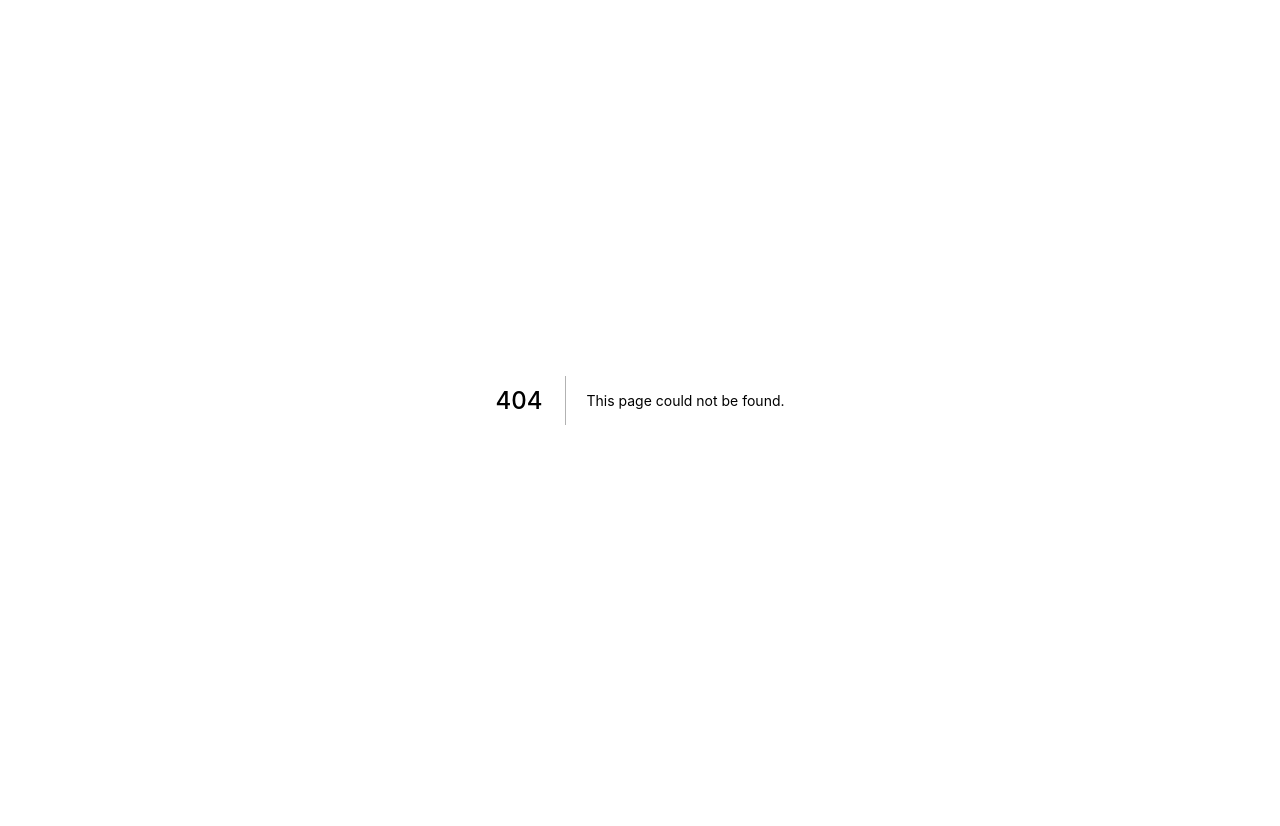
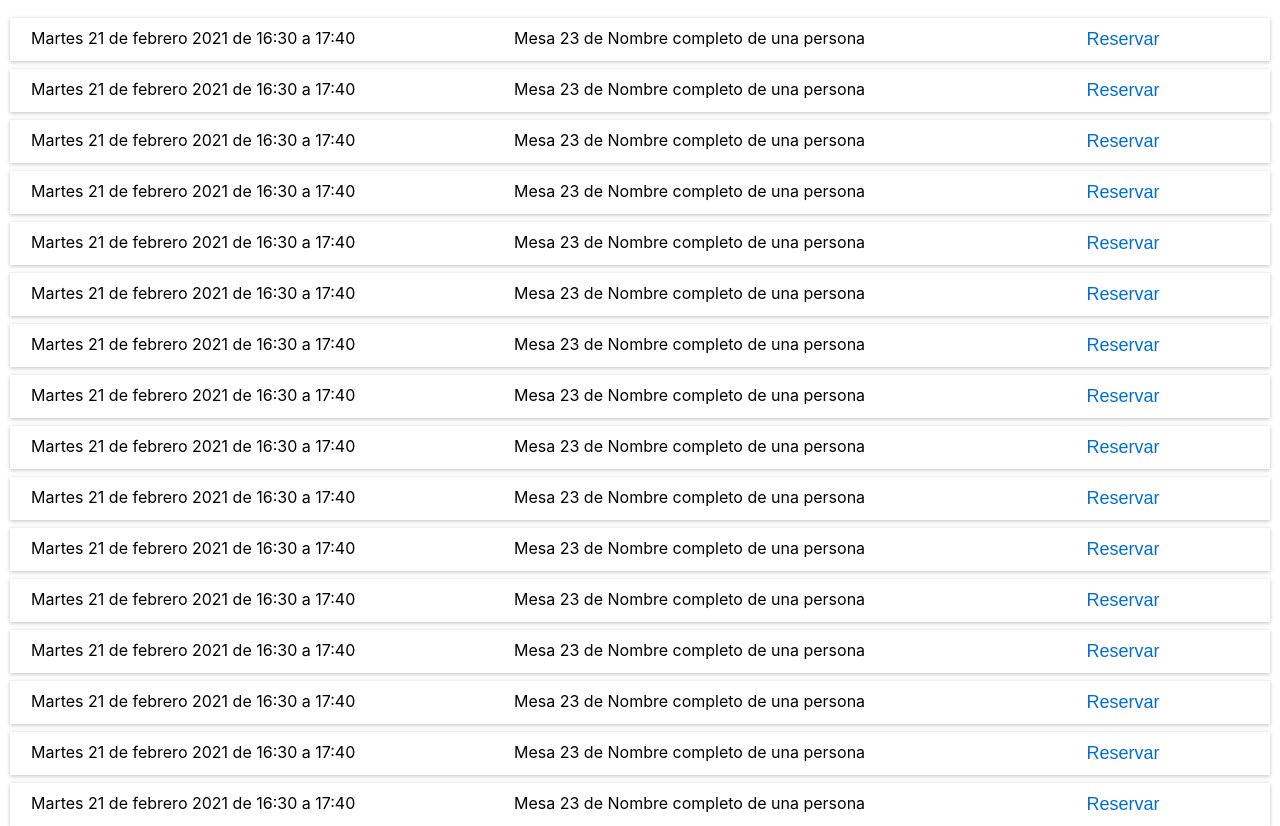
Before and after one commit to moctezumadaniel/tuservicio, a Next.js app: page /Customer_profile_template/BookingTab in a window 1280 px wide. Before the commit this address had no page. Before the commit the page ends 800 px from the top, so only its background shows below. Built offline with nearby package versions, Linux system fonts and the light colour scheme.

Commit message:
booking tab and item with inital styles

```diff
--- /dev/null
+++ b/pages/Customer_profile_template/BookingItem.js
@@ -0,0 +1,16 @@
+import styles from '../../styles/CustomerProfileTemplate.module.css'
+
+function BookingItem (){
+    const schedule = "Martes 21 de febrero 2021 de 16:30 a 17:40";
+    const description = "Mesa 23 de Nombre completo de una persona";
+    const bookingButton = "Reservar"
+
+    return (
+        <div className={styles.BookingItemContainer}>
+            <div className={styles.ItemSchedule}>{schedule}</div>
+            <div className={styles.ItemDescription}>{description}</div>
+            <button className={styles.BookingButton}>{bookingButton}</button>
+        </div>
+    )
+}
+export default BookingItem
--- /dev/null
+++ b/pages/Customer_profile_template/BookingTab.js
@@ -0,0 +1,27 @@
+import styles from '../../styles/CustomerProfileTemplate.module.css'
+
+import BookingItem from './BookingItem'
+
+function BookingTab (){
+    return(
+        <div className={styles.BookingMainContainer}>
+            <BookingItem/>
+            <BookingItem/>
+            <BookingItem/>
+            <BookingItem/>
+            <BookingItem/>
+            <BookingItem/>
+            <BookingItem/>
+            <BookingItem/>
+            <BookingItem/>
+            <BookingItem/>
+            <BookingItem/>
+            <BookingItem/>
+            <BookingItem/>
+            <BookingItem/>
+            <BookingItem/>
+            <BookingItem/>
+        </div>
+    )
+}
+export default BookingTab
--- a/pages/Customer_profile_template/index.js
+++ b/pages/Customer_profile_template/index.js
@@ -3,6 +3,7 @@ import MoreInformation from './MoreInformation'
 import TabButtons from './TabButtons'
 import ServicesTab from './ServicesTab'
 import ReviewsTab from './ReviewsTab'
+import BookingTab from './BookingTab'
 function CustomerProfileTemplate (){
     return(
         <div>
@@ -10,7 +11,9 @@ function CustomerProfileTemplate (){
             <MoreInformation/>
             <TabButtons/>
             {/*<ServicesTab/>*/}
-            <ReviewsTab/>
+            {/*<ReviewsTab/>*/}
+            <BookingTab/>
+
         </div>
     )
 }
--- a/styles/CustomerProfileTemplate.module.css
+++ b/styles/CustomerProfileTemplate.module.css
@@ -131,7 +131,7 @@
     width: 65%;
 }
 
-/*REVIEW CONTAINER AND ITEMS*/
+/*REVIEWS CONTAINER AND ITEMS*/
 .ReviewsMainContainer{
     display: flex;
     flex-wrap: wrap;
@@ -148,7 +148,7 @@
     padding: 10px;
     border-radius: 10px;
     margin: 10px;
-    box-shadow: 0px 1px 2px rgba(0, 0, 0, 0.25);;
+    box-shadow: 0px 1px 2px rgba(0, 0, 0, 0.25);
 }
 
 .MainReviewContainer{
@@ -158,3 +158,44 @@
     margin-bottom: 5px;
     font-weight: bold;
 }
+
+/*BOOKING CONTAINER AND ITEMS*/
+
+.BookingMainContainer{
+    margin-top: 10px;
+    width: 100vw;
+    display: flex;
+    flex-direction: column;
+    justify-content: space-around;
+}
+
+.BookingItemContainer{
+    padding-top: 10px;
+    padding-bottom: 10px;
+    display: flex;
+    flex-direction: row;
+    justify-content: space-around;
+    margin-top: 8px;
+    margin-left: 10px;
+    margin-right: 10px;
+    background-color: white;
+    box-shadow: 0px 1px 4px rgba(0, 0, 0, 0.25);
+}
+
+.ItemSchedule{
+    width: 35%;
+}
+
+.ItemDescription{
+    width: 35%;
+    font-size:medium;
+}
+
+.BookingButton{
+    width: 20%;
+    outline: none;
+    color: #026ED2;
+    font-size: large;
+    border: none;
+    background-color: white;
+}
```
